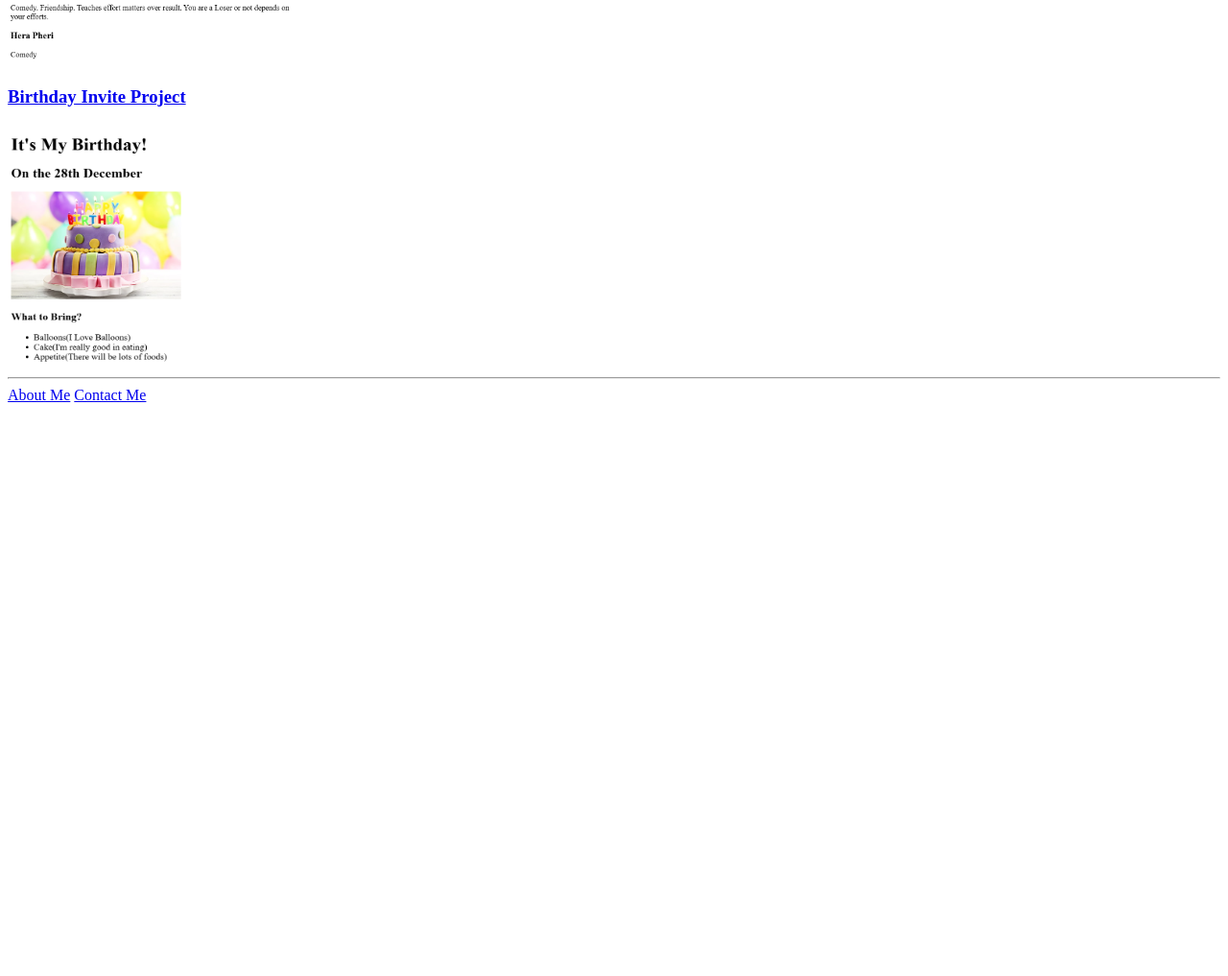
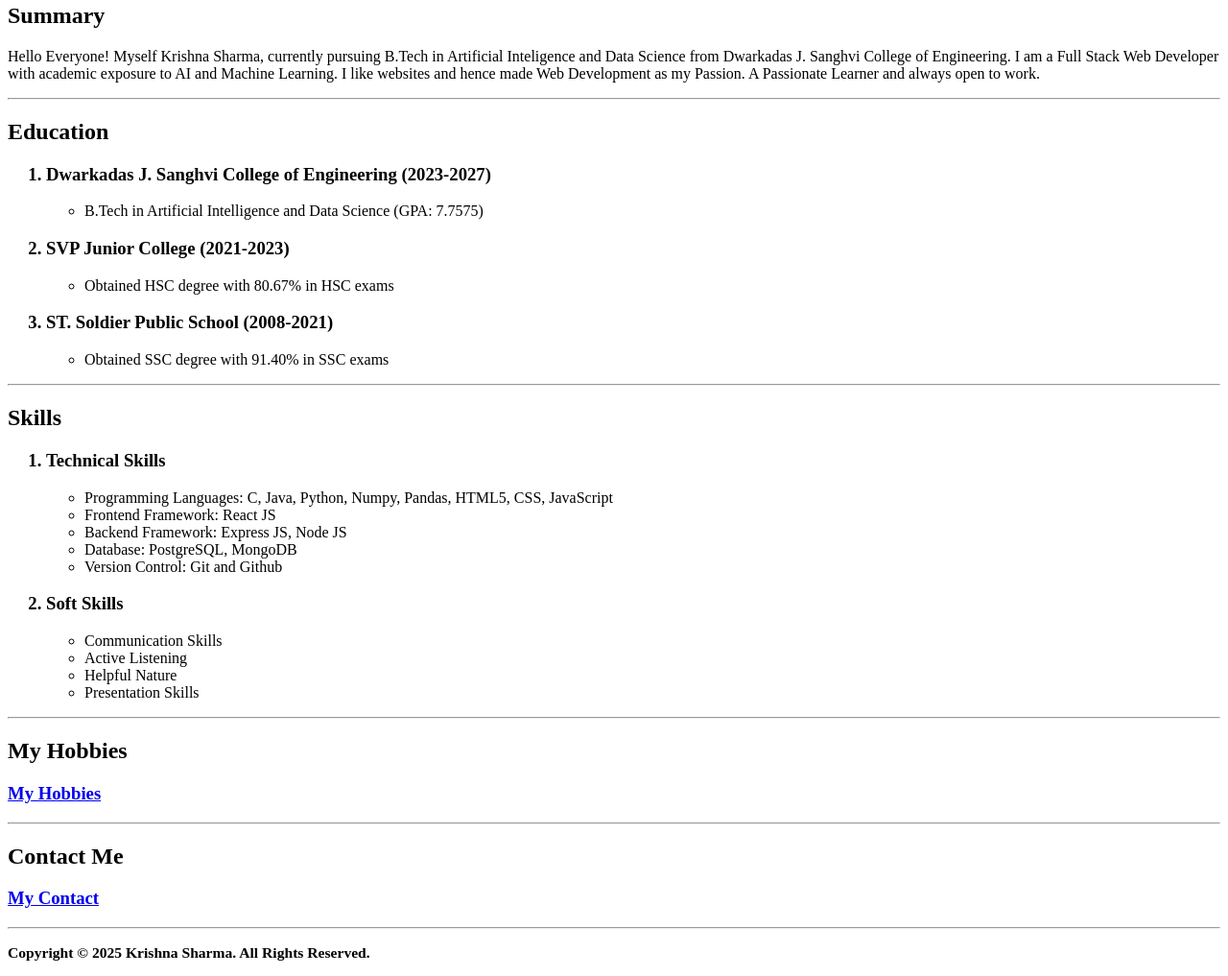
Before and after one commit to Krishna281204/HTMLPORTFOLIO, a plain HTML site: page index.html in a window 1280 px wide. Shown: the part 321-1338 px from the top of the page at 96% size. Before the commit the page ends 800 px from the top, so only its background shows below. Drawn offline with Linux system fonts and the light colour scheme.

Commit message:
Add files via upload

```diff
--- a/index.html
+++ b/index.html
@@ -3,18 +3,66 @@
 <head>
     <meta charset="UTF-8">
     <meta name="viewport" content="width=device-width, initial-scale=1.0">
-        <title>My Portfolio Website</title>
+    <title>My Resume</title>
 </head>
 <body>
-        <h1>Krishna Sharma's Portfolio</h1>
-        <h2>I'm a Web Developer</h2>
+    <h1>Krishna Sharma</h1>
     <hr/>
-        <h3><a href="./public/movie-ranking.html">Movie Ranking Project</a></h3>
-        <img src="./assets/images/image1.png" alt="My Top 3 Movies List" height="200" width="300">
-        <h3><a href="./public/birthday-invite.html">Birthday Invite Project</a></h3>
-        <img src="./assets/images/image.png" height="250" width="200" alt="My Birthday Project">
+    <img src="./krishna.jpg" alt="My Profile Photo" height="200" width="200">
     <hr/>
-        <a href="./public/about.html">About Me</a>
-        <a href="./public/contact.html">Contact Me</a>
+    <h2>Summary</h2>
+    <p>Hello Everyone! Myself Krishna Sharma, currently pursuing B.Tech in Artificial Inteligence and Data Science from Dwarkadas J. Sanghvi College of Engineering. I am a Full Stack Web Developer with academic exposure to AI and Machine Learning. I like websites and hence made Web Development as my Passion. A Passionate Learner and always open to work.</p>
+    <hr/>
+    <h2>Education</h2>
+    <ol>
+            <h3><li>Dwarkadas J. Sanghvi College of Engineering (2023-2027)</h3>
+            <ul>
+                <li>B.Tech in Artificial Intelligence and Data Science (GPA: 7.7575)</li>
+            </ul>
+            </li>
+            <h3><li>SVP Junior College (2021-2023)</h3>
+            <ul>
+                <li>Obtained HSC degree with 80.67% in HSC exams</li>
+            </ul>
+            </li>
+            <h3><li>ST. Soldier Public School (2008-2021)</h3>
+            <ul>
+                <li>Obtained SSC degree with 91.40% in SSC exams</li>
+            </ul>
+            </li>
+    </ol>
+    <hr/>
+    <h2>Skills</h2>
+    <ol>
+        <h3><li>Technical Skills</h3>
+            <ul>
+                <li>Programming Languages: C, Java, Python, Numpy, Pandas, HTML5, CSS, JavaScript</li>
+                <li>Frontend Framework: React JS</li>
+                <li>Backend Framework: Express JS, Node JS</li>
+                <li>Database: PostgreSQL, MongoDB</li>
+                <li>Version Control: Git and Github</li>
+            </ul>
+        </li>
+        <h3><li>Soft Skills</h3>
+            <ul>
+                <li>Communication Skills</li>
+                <li>Active Listening</li>
+                <li>Helpful Nature</li>
+                <li>Presentation Skills</li>
+            </ul>
+        </li>
+    </ol>
+    <hr/>
+    <h2>My Hobbies</h2>
+    <h3><a href="./hobbies.html">My Hobbies</a></h3>
+    <hr/>
+    <h2>Contact Me</h2>
+    <h3><a href="./contact.html">My Contact</a></h3>
+    <hr/>
+    <footer>
+    <small>
+      <h3>Copyright © 2025 Krishna Sharma. All Rights Reserved.</h3>
+    </small>
+  </footer>
 </body>
 </html>
```
Also changed, not shown: contact.html (added, +15 -0 lines), hobbies.html (added, +22 -0 lines), krishna.jpg (added). Lines whose indentation alone changed are shown as unchanged.
